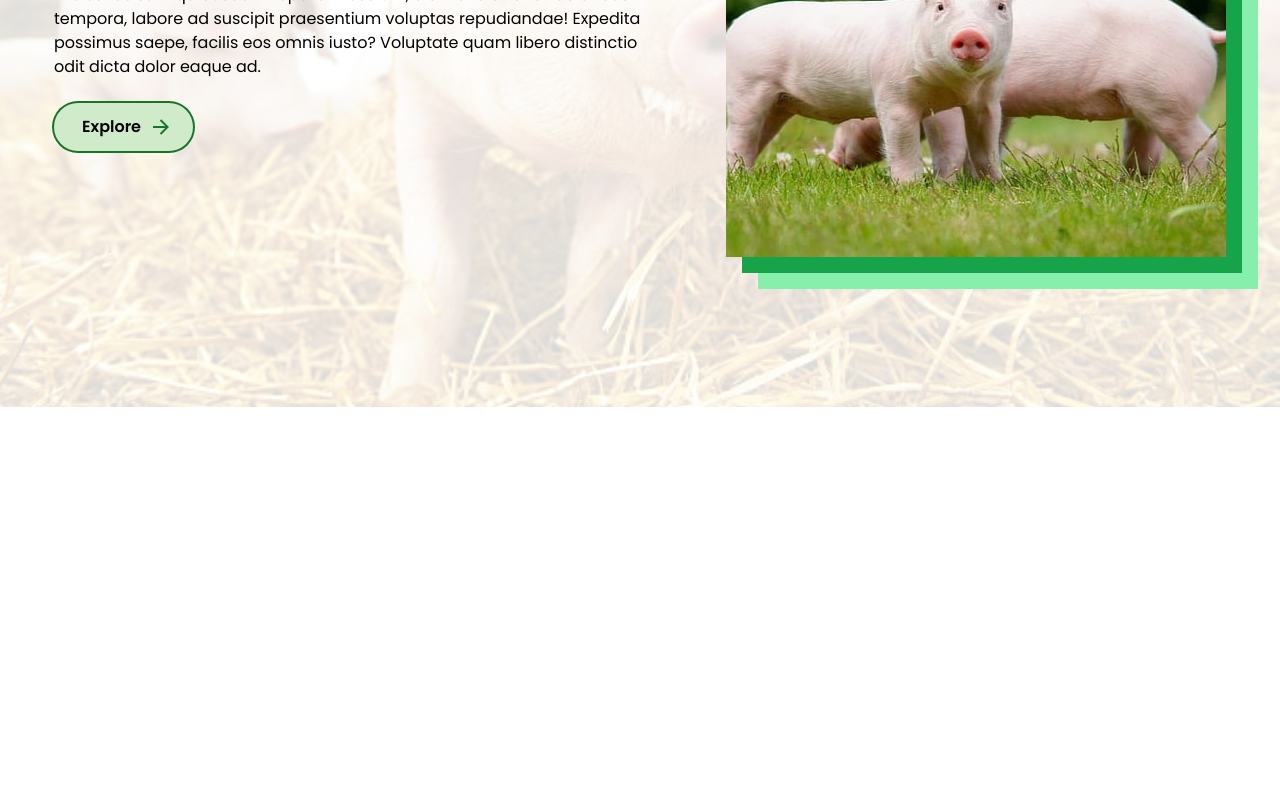
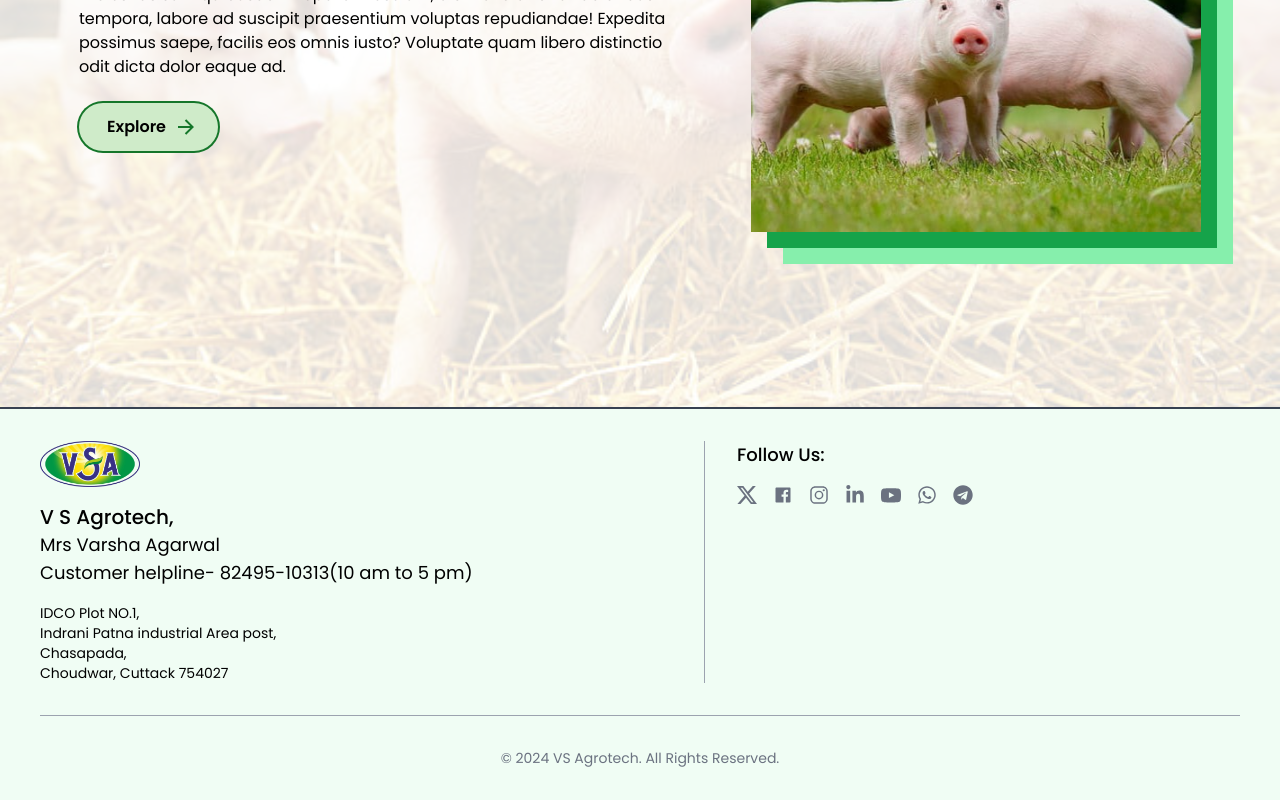
Before and after one commit to kumarpritam1468/vs-agro-tech, a Next.js app: page / in a window 1280 px wide. Shown: the part 1993-2793 px from the top of the page. Before the commit the page ends 2400 px from the top, so only its background shows below. Built offline with nearby package versions, Linux system fonts and the light colour scheme.

Commit message:
add Footer

```diff
--- /dev/null
+++ b/app/components/Footer.jsx
@@ -0,0 +1,49 @@
+import Image from 'next/image';
+
+import { BsTwitterX } from "react-icons/bs";
+import { RiFacebookBoxFill } from "react-icons/ri";
+import { IoLogoInstagram } from "react-icons/io5";
+import { FaLinkedinIn } from "react-icons/fa6";
+import { GrYoutube } from "react-icons/gr";
+import { FaWhatsapp } from "react-icons/fa6";
+import { FaTelegram } from "react-icons/fa";
+
+const Footer = () => {
+    return (
+        <footer className=' py-8 px-10 bg-green-50 border-t-2 border-t-gray-700'>
+            <div className=" flex gap-16 max-md:gap-6 max-md:flex-col">
+                <div className=' flex flex-col w-1/2 max-md:w-full'>
+                    <Image src='/logo.png' alt='Logo' width={100} height={100} />
+                    <h1 className=' font-medium text-xl mt-4'>V S Agrotech,</h1>
+                    <h2 className=' text-lg'>Mrs Varsha Agarwal</h2>
+                    <h3 className=' text-lg'>Customer helpline- 82495-10313(10 am to 5 pm) </h3>
+                    <p className=' text-sm font-normal mt-4'>
+                        IDCO Plot NO.1, <br />
+                        Indrani Patna industrial Area post, <br />
+                        Chasapada, <br />
+                        Choudwar, Cuttack 754027
+                    </p>
+                </div>
+
+                <div className=' flex flex-col justify-between pl-8 max-md:pl-0 border-l max-md:border-none border-l-gray-400'>
+                    <div >
+                        <h3 className=' font-medium text-lg mb-4'>Follow Us:</h3>
+                        <div className=" flex gap-4 text-xl text-gray-500">
+                            <BsTwitterX className=" cursor-pointer hover:text-black" />
+                            <RiFacebookBoxFill className=" cursor-pointer hover:text-blue-500" />
+                            <IoLogoInstagram className=" cursor-pointer hover:text-pink-500" />
+                            <FaLinkedinIn className=" cursor-pointer hover:text-blue-500" />
+                            <GrYoutube className=" cursor-pointer hover:text-red-500" />
+                            <FaWhatsapp className=" cursor-pointer hover:text-green-500" />
+                            <FaTelegram className=" cursor-pointer hover:text-blue-500" />
+                        </div>
+                    </div>
+                </div>
+            </div>
+            <div className=" h-[1px] w-full my-6 sm:mx-auto bg-gray-400 lg:my-8" />
+            <span className="block text-sm text-gray-500 sm:text-center dark:text-gray-400">© 2024 <a href="https://flowbite.com/" className="hover:underline">VS Agrotech</a>. All Rights Reserved.</span>
+        </footer>
+    )
+}
+
+export default Footer
--- a/app/layout.js
+++ b/app/layout.js
@@ -1,6 +1,7 @@
 import { Poppins } from "next/font/google";
 import "./globals.css";
 import Navbar from "./components/Navbar";
+import Footer from "./components/Footer";
 
 const poppins = Poppins({ subsets: ["latin"], weight: ['100', '200', '300', '400', '500', '600', '700', '800', '900'] });
 
@@ -15,6 +16,7 @@ export default function RootLayout({ children }) {
       <body className={`${poppins.className}`}>
         <Navbar />
         {children}
+        <Footer />
       </body>
     </html>
   );
--- a/app/page.js
+++ b/app/page.js
@@ -54,7 +54,7 @@ export default function Home() {
         <div className=" relative w-fit h-fit max-md:w-4/5">
           <div className=" w-full h-full bg-green-600 absolute top-4 left-4 z-20"></div>
           <div className=" w-full h-full bg-green-300 absolute top-8 left-8 z-10"></div>
-          <Image src='/calf.jpg' alt="Calf" width={500} height={500} className=" relative z-30" />
+          <Image src='/calf.jpg' alt="Calf" width={450} height={450} className=" relative z-30" />
         </div>
 
         <div className=" w-1/2 max-md:w-4/5 flex flex-col gap-6 max-md:text-center max-md:items-center">
@@ -81,7 +81,7 @@ export default function Home() {
         <div className=" relative w-fit h-fit max-md:w-4/5">
           <div className=" w-full h-full bg-green-600 absolute top-4 left-4 z-20"></div>
           <div className=" w-full h-full bg-green-300 absolute top-8 left-8 z-10"></div>
-          <Image src='/pigs.jpg' alt="Calf" width={500} height={500} className=" relative z-30" />
+          <Image src='/pigs.jpg' alt="Calf" width={450} height={450} className=" relative z-30" />
         </div>
 
         <div className=" w-1/2 max-md:w-4/5 flex flex-col gap-6 max-md:text-center max-md:items-center">
--- a/package.json
+++ b/package.json
@@ -12,7 +12,8 @@
     "hamburger-react": "^2.5.1",
     "next": "14.2.5",
     "react": "^18",
-    "react-dom": "^18"
+    "react-dom": "^18",
+    "react-icons": "^5.3.0"
   },
   "devDependencies": {
     "postcss": "^8",
```
Also changed, not shown: 1 other file (tests, documents, lock files or other folders).
